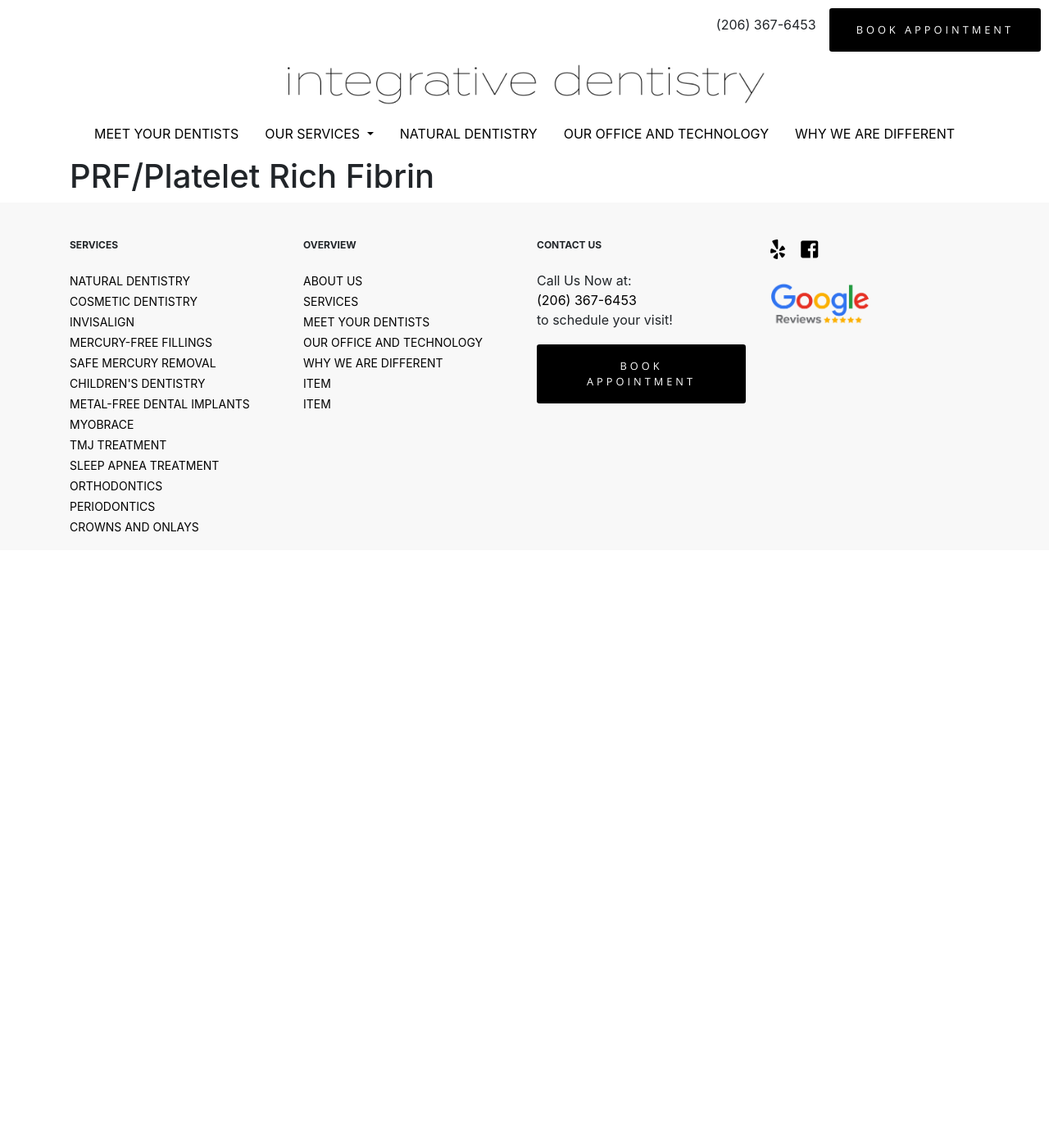
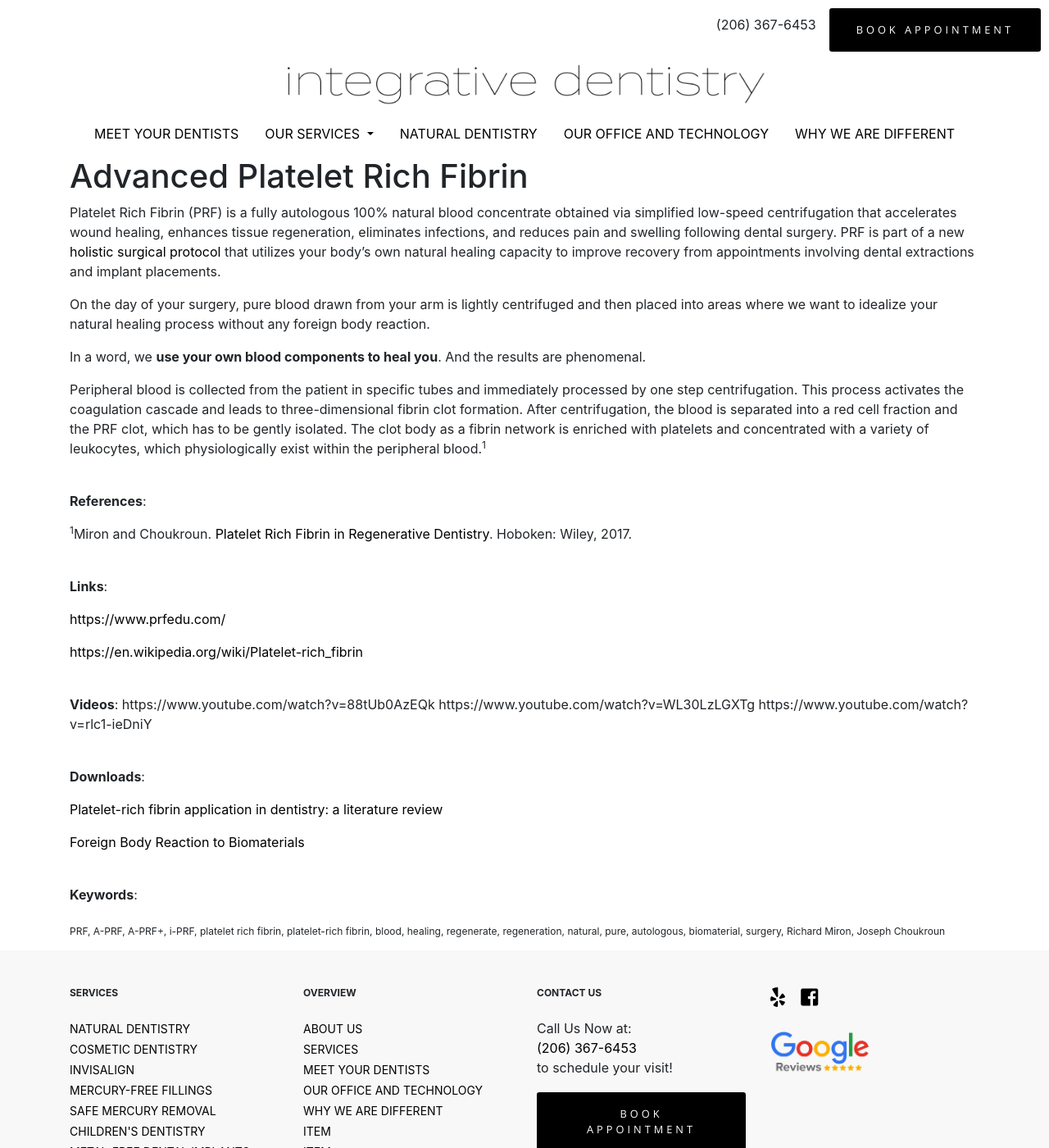
Before and after one commit to Karynvo/integrativejekyll, a Jekyll site: the page built from _services/prf-platelet-rich-fibrin.md, in a window 1280 px wide and 1400 px high. Shown: the whole window at 82% size. Built offline with Jekyll 4.4.1, drawn with Linux system fonts in a browser that asks for light colours.

Commit message:
Added ozone therapy and platelet rich fibrin

```diff
--- a/_services/prf-platelet-rich-fibrin.md
+++ b/_services/prf-platelet-rich-fibrin.md
@@ -1,5 +1,46 @@
 ---
 layout: service
-title: PRF/Platelet Rich Fibrin
+title: Advanced Platelet Rich Fibrin
 
 ---
+
+Platelet Rich Fibrin (PRF) is a fully autologous 100% natural blood concentrate obtained via simplified low-speed centrifugation that accelerates wound healing, enhances tissue regeneration, eliminates infections, and reduces pain and swelling following dental surgery. PRF is part of a new [holistic surgical protocol](swiss-surgical-technique.html) that utilizes your body’s own natural healing capacity to improve recovery from appointments involving dental extractions and implant placements.
+
+
+On the day of your surgery, pure blood drawn from your arm is lightly centrifuged and then placed into areas where we want to idealize your natural healing process without any foreign body reaction.
+
+
+In a word, we **use your own blood components to heal you**. And the results are phenomenal.
+
+
+> Peripheral blood is collected from the patient in specific tubes and immediately processed by one step centrifugation. This process activates the coagulation cascade and leads to three-dimensional fibrin clot formation. After centrifugation, the blood is separated into a red cell fraction and the PRF clot, which has to be gently isolated. The clot body as a fibrin network is enriched with platelets and concentrated with a variety of leukocytes, which physiologically exist within the peripheral blood.<sup>1</sup>
+
+<br/>
+__References__:
+
+<sup>1</sup>Miron and Choukroun. [Platelet Rich Fibrin in Regenerative Dentistry](https://www.amazon.com/Platelet-Rich-Fibrin-Regenerative-Dentistry/dp/1119406811). Hoboken: Wiley, 2017.
+
+<br/>
+__Links__:
+
+[https://www.prfedu.com/](https://www.prfedu.com/)
+
+[https://en.wikipedia.org/wiki/Platelet-rich_fibrin](https://en.wikipedia.org/wiki/Platelet-rich_fibrin)
+
+<br/>
+__Videos__:
+https://www.youtube.com/watch?v=88tUb0AzEQk
+https://www.youtube.com/watch?v=WL30LzLGXTg
+https://www.youtube.com/watch?v=rlc1-ieDniY
+
+<br/>
+__Downloads__:
+
+[Platelet-rich fibrin application in dentistry: a literature review](https://drive.google.com/file/d/17QI_cLP6iUEbC8c1fTW9La_qWO34uScP/view?usp=sharing)
+
+[Foreign Body Reaction to Biomaterials](https://drive.google.com/file/d/1jsfZC3tIkyyReNme8OkjZbgLUItxkhxp/view?usp=sharing)
+
+<br/>
+__Keywords__:
+
+<sub>PRF, A-PRF, A-PRF+, i-PRF, platelet rich fibrin, platelet-rich fibrin, blood, healing, regenerate, regeneration, natural, pure, autologous, biomaterial, surgery, Richard Miron, Joseph Choukroun</sub>
```
Also changed, not shown: _services/ozone-therapy.md (+49 -0 lines).
